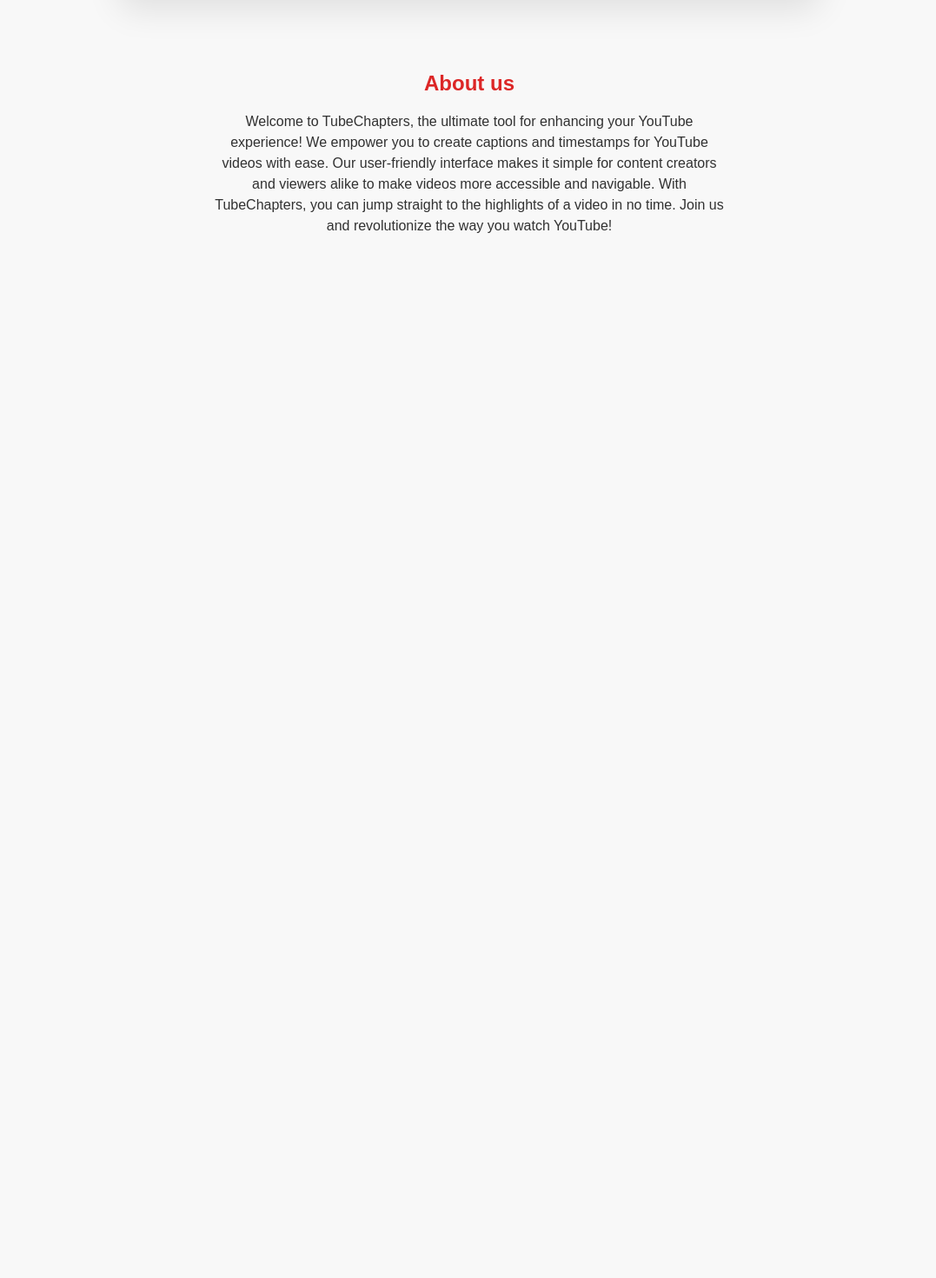
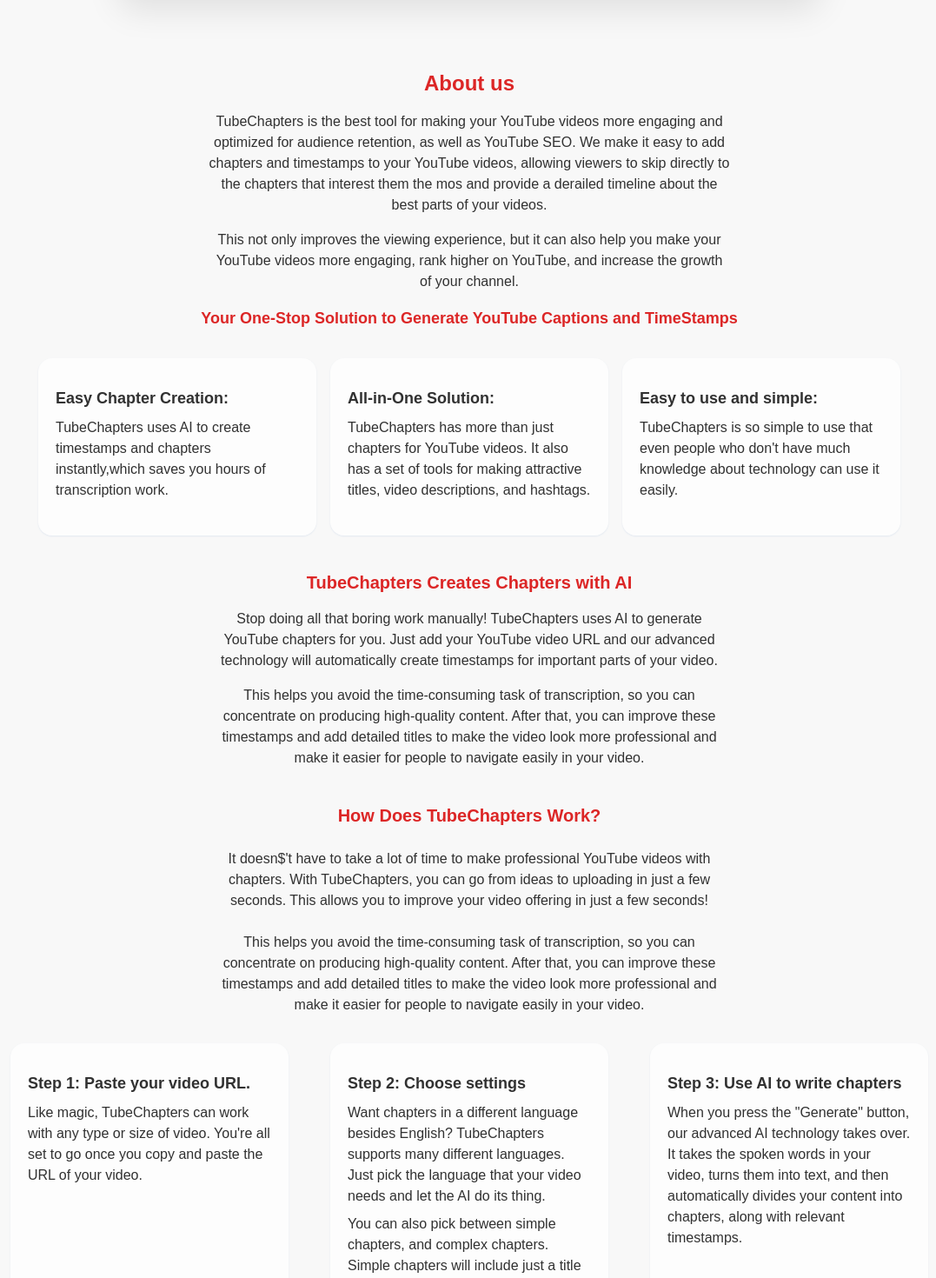
Before and after one commit to ytlab23/tubechapters-old, a Next.js app: page / in a window 1280 px wide. Shown: the part 720-2190 px from the top of the page at 87% size, without its empty margins (100-1177 px from the left). Before the commit the page ends 1024 px from the top, so only its background shows below. Built offline with nearby package versions, Linux system fonts and the light colour scheme; a web font is replaced by a local one.

Commit message:
added contents

```diff
--- a/app/layout.jsx
+++ b/app/layout.jsx
@@ -1,20 +1,64 @@
-import { Jacques_Francois } from "next/font/google";
-import "./globals.css";
-import Nav from "@/components/Nav";
+import { Jacques_Francois } from 'next/font/google';
+import './globals.css';
+import Nav from '@/components/Nav';
+import AboutBoxContainer from '@/components/AboutBoxContainer';
+import HowItWorks from '@/components/HowItWorks';
 
 const jacques_Francois = Jacques_Francois({
-  weight: ["400"],
-  style: ["normal"],
-  subsets: ["latin"],
-  display: "swap",
+  weight: ['400'],
+  style: ['normal'],
+  subsets: ['latin'],
+  display: 'swap',
 });
 
 export const metadata = {
-  title: "Create Next App",
-  description: "Generated by create next app",
+  title: 'Create Next App',
+  description: 'Generated by create next app',
 };
 
 export default function RootLayout({ children }) {
+  const solutionItems = [
+    {
+      title: 'Easy Chapter Creation:',
+      content:
+        'TubeChapters uses AI to create timestamps and chapters instantly,which saves you hours of transcription work.',
+    },
+    {
+      title: 'All-in-One Solution:',
+      content:
+        'TubeChapters has more than just chapters for YouTube videos. It also has a set of tools for making attractive titles, video descriptions, and hashtags.',
+    },
+    {
+      title: 'Easy to use and simple: ',
+      content:
+        "TubeChapters is so simple to use that even people who don't have much knowledge about technology can use it easily.",
+    },
+  ];
+  const howItWorksItems = [
+    {
+      title: 'Step 1: Paste your video URL.',
+      content:
+        "Like magic, TubeChapters can work with any type or size of video. You're all set to go once you copy and paste the URL of your video.",
+    },
+    {
+      title: 'Step 2: Choose settings',
+      content:
+        'Want chapters in a different language besides English? TubeChapters supports many different languages. Just pick the language that your video needs and let the AI do its thing.',
+      othercontent:
+        'You can also pick between simple chapters, and complex chapters. Simple chapters will include just a title which describes the relevant video section, while complex captions dive deeper into each part of the video, by providing a brief summary.',
+    },
+    {
+      title: 'Step 3: Use AI to write chapters',
+      content: `When you press the "Generate" button, our advanced AI technology takes over. It takes the spoken words in your video, turns them into text, and then automatically divides your content into chapters, along with relevant timestamps.`,
+    },
+    {
+      title: 'Step 4: Share Your Work!',
+      content: `Your video is ready to go in seconds! Copy your complete work with captions and clear chapters for a professional and engaging video experience.
+`,
+      othercontent:
+        'Then, paste them wherever you like: video description, YouTube comments, or social media.',
+    },
+  ];
   return (
     <html lang="en">
       <body className={`${jacques_Francois.className} md:px-16 px-2 bg-back`}>
@@ -28,13 +72,45 @@
         >
           <h2 className="text-2xl font-bold text-[#dc2626]">About us</h2>
           <p className="text-base text-primary max-w-[600px]">
-            Welcome to TubeChapters, the ultimate tool for enhancing your
-            YouTube experience! We empower you to create captions and timestamps
-            for YouTube videos with ease. Our user-friendly interface makes it
-            simple for content creators and viewers alike to make videos more
-            accessible and navigable. With TubeChapters, you can jump straight
-            to the highlights of a video in no time. Join us and revolutionize
-            the way you watch YouTube!
+            TubeChapters is the best tool for making your YouTube videos more
+            engaging and optimized for audience retention, as well as YouTube
+            SEO. We make it easy to add chapters and timestamps to your YouTube
+            videos, allowing viewers to skip directly to the chapters that
+            interest them the mos and provide a derailed timeline about the best
+            parts of your videos.
+          </p>
+          <p className="text-base text-primary max-w-[600px]">
+            This not only improves the viewing experience, but it can also help
+            you make your YouTube videos more engaging, rank higher on YouTube,
+            and increase the growth of your channel.
+          </p>
+          <h2 className="text-lg font-bold text-[#dc2626]">
+            Your One-Stop Solution to Generate YouTube Captions and TimeStamps
+          </h2>
+          <AboutBoxContainer items={solutionItems} />
+          <h2 className="text-xl mt-6 font-bold text-[#dc2626]">
+            TubeChapters Creates Chapters with AI
+          </h2>
+          <p className="text-base text-primary max-w-[600px]">
+            Stop doing all that boring work manually! TubeChapters uses AI to
+            generate YouTube chapters for you. Just add your YouTube video URL
+            and our advanced technology will automatically create timestamps for
+            important parts of your video.
+          </p>
+          <p className="text-base text-primary max-w-[600px]">
+            This helps you avoid the time-consuming task of transcription, so
+            you can concentrate on producing high-quality content. After that,
+            you can improve these timestamps and add detailed titles to make the
+            video look more professional and make it easier for people to
+            navigate easily in your video.
+          </p>
+          <HowItWorks />
+          <AboutBoxContainer items={howItWorksItems} />
+          <p className="text-base text-primary max-w-[600px]">
+            And no need for a{' '}
+            <span className="text-[#dc2626]">credit card!</span> Start with
+            TubeChapters{`'`} free plan and see how powerful it is to make
+            chapters quickly and easily.
           </p>
         </div>
       </body>
--- /dev/null
+++ b/components/AboutBoxContainer.jsx
@@ -0,0 +1,28 @@
+import React from 'react';
+
+const AboutBoxContainer = ({ items }) => {
+  return (
+    <div className="flex flex-col gap-y-8 mt-4">
+      <div className="w-full flex justify-around gap-4 flex-wrap">
+        {items.map((data) => (
+          <div
+            key={data.title}
+            className="flex flex-col bg-white/70 gap-y-2 px-5 py-8 shadow-slate-200 shadow-sm rounded-2xl max-w-[320px]"
+          >
+            <h2 className="text-lg font-bold text-primary text-left">
+              {data.title}
+            </h2>
+            <p className="text-base text-primary max-w-[400px] text-left">
+              {data.content}
+            </p>
+            <p className="text-base text-primary max-w-[400px] text-left">
+              {data.othercontent}
+            </p>
+          </div>
+        ))}
+      </div>
+    </div>
+  );
+};
+
+export default AboutBoxContainer;
--- /dev/null
+++ b/components/HowItWorks.jsx
@@ -0,0 +1,26 @@
+import React from 'react';
+
+const HowItWorks = () => {
+  return (
+    <div className="flex flex-col gap-y-6 mt-6" id="how">
+      <h2 className="text-xl font-bold text-[#dc2626]">
+        How Does TubeChapters Work?
+      </h2>
+      <p className="text-base text-primary max-w-[600px]">
+        It doesn${`'`}t have to take a lot of time to make professional YouTube
+        videos with chapters. With TubeChapters, you can go from ideas to
+        uploading in just a few seconds. This allows you to improve your video
+        offering in just a few seconds!
+      </p>
+      <p className="text-base text-primary max-w-[600px]">
+        This helps you avoid the time-consuming task of transcription, so you
+        can concentrate on producing high-quality content. After that, you can
+        improve these timestamps and add detailed titles to make the video look
+        more professional and make it easier for people to navigate easily in
+        your video.
+      </p>
+    </div>
+  );
+};
+
+export default HowItWorks;
--- a/components/Nav.jsx
+++ b/components/Nav.jsx
@@ -1,5 +1,5 @@
-import React from "react";
-import Link from "next/link";
+import React from 'react';
+import Link from 'next/link';
 
 const Nav = () => {
   return (
@@ -11,6 +11,9 @@
         <Link href="#about" className="text-primary text-base font-normal">
           About
         </Link>
+        <Link href="#how" className="text-primary text-base font-normal">
+          How it works
+        </Link>
       </div>
     </nav>
   );
```
